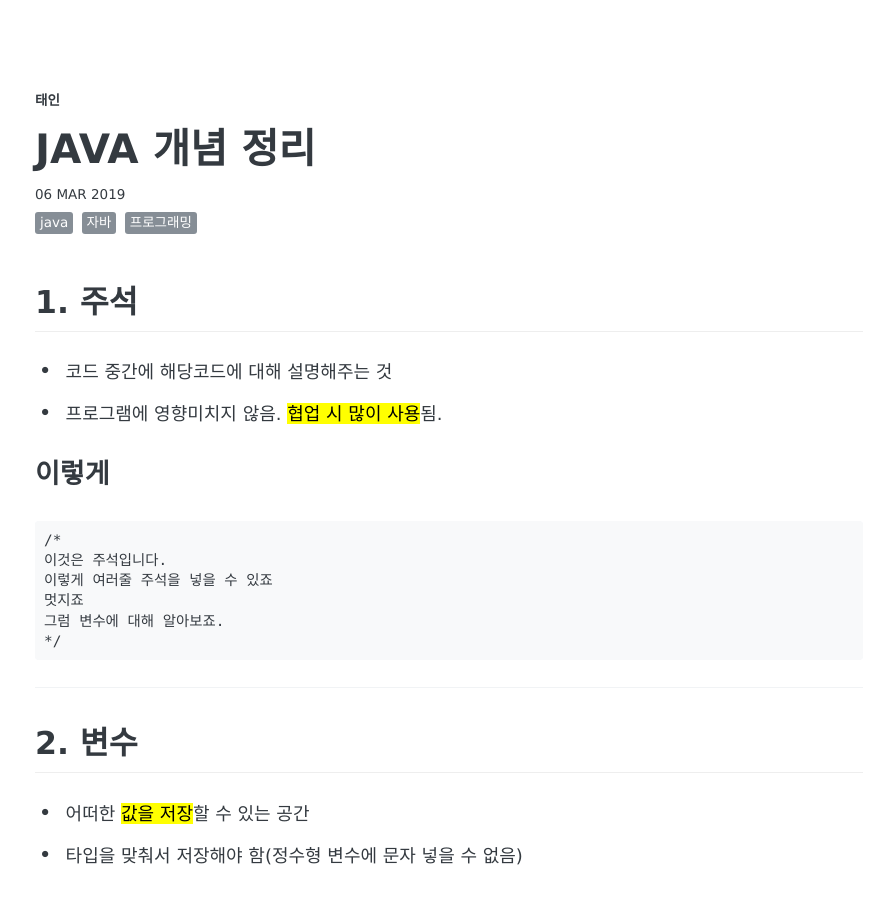
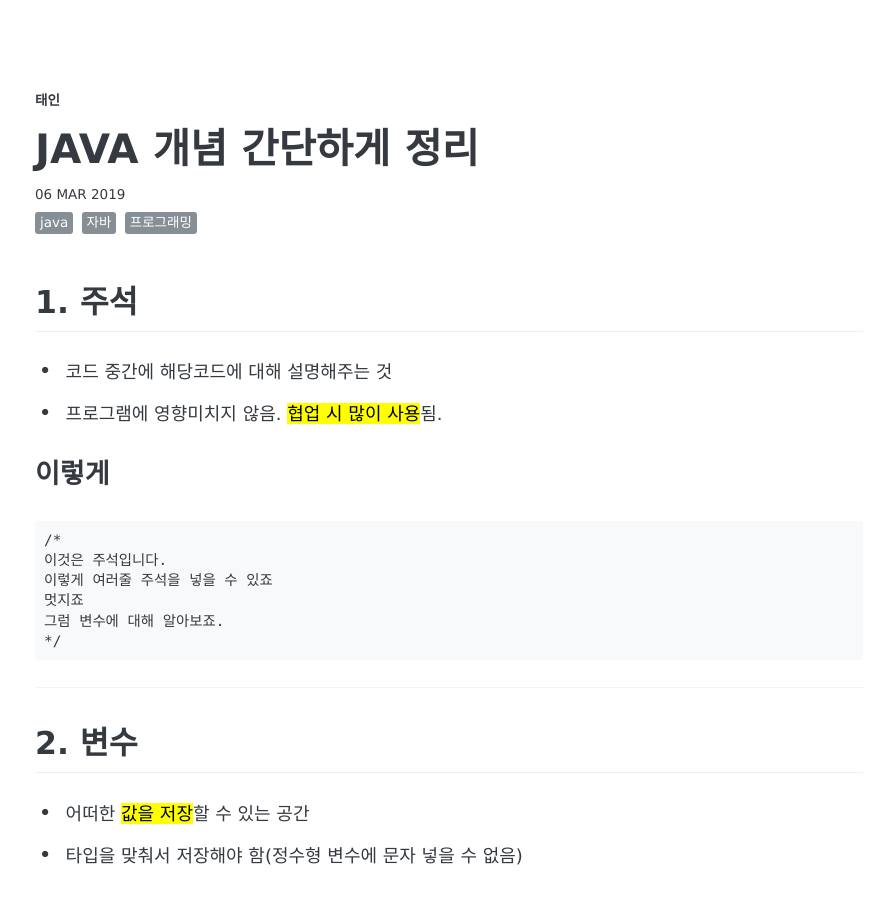
Before and after one commit to Taein0910/blog, a Jekyll site: the page built from _posts/2019-03-06-java-note-post.md, in a window 1280 px wide and 900 px high. Shown: the whole window, without its empty margins (191-1085 px from the left). Built offline with Jekyll 4.4.1, drawn with Linux system fonts in a browser that asks for light colours; some web fonts are replaced; comment, search, counter and statistics services are not loaded.

Commit message:
Update 2019-03-06-java-note-post.md

```diff
--- a/_posts/2019-03-06-java-note-post.md
+++ b/_posts/2019-03-06-java-note-post.md
@@ -1,6 +1,6 @@
 ---
 layout: post
-title: "JAVA 개념 정리"
+title: "JAVA 개념 간단하게 정리"
 description: "java 기초 개념 다 정리해드림."
 date: 2019-03-06
 tags: [JAVA, 자바, 프로그래밍]
```
